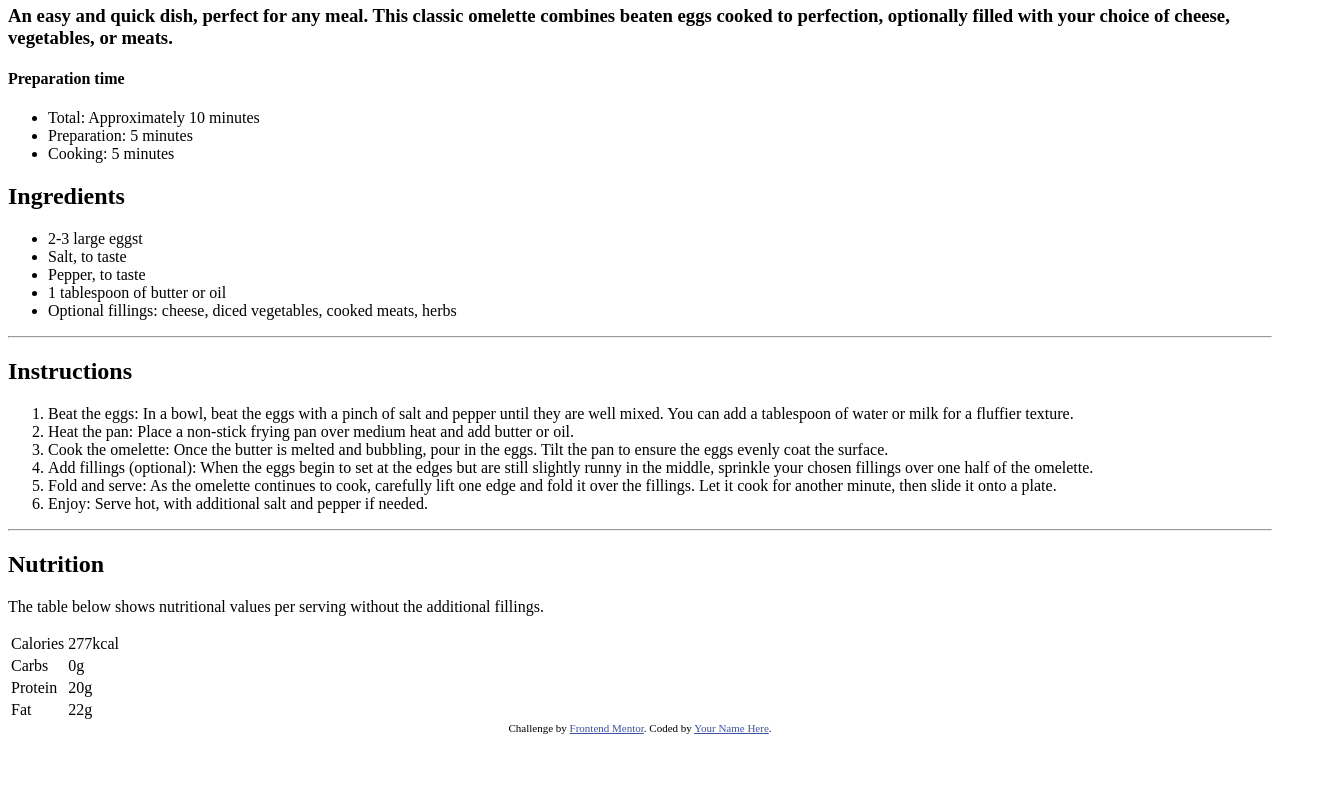
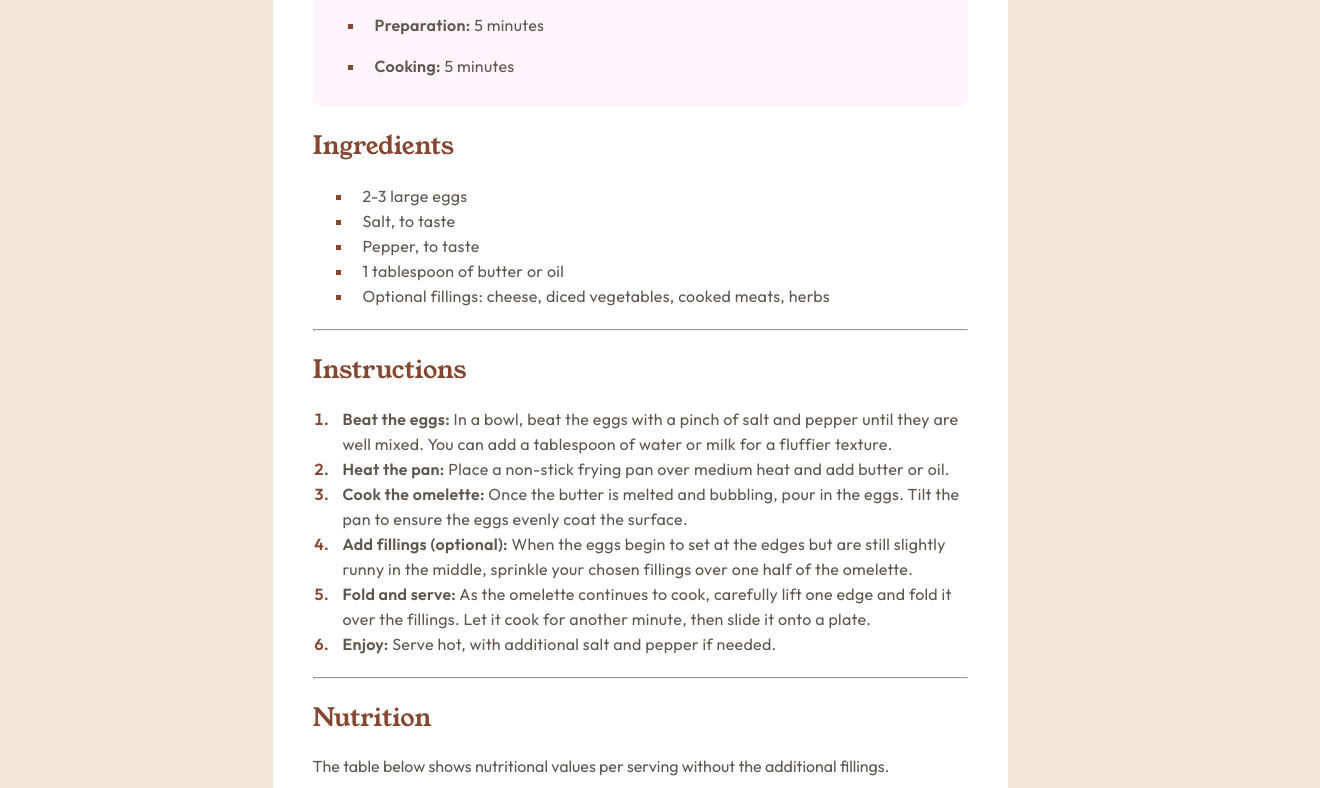
Before and after one commit to Alex-Gamarano/recipe-page-frontend-mentor, a plain HTML site: page index.html in a window 1280 px wide. Shown: the part 687-1475 px from the top of the page, 1320 px wide, since content can reach past the window. Before the commit the page ends 1429 px from the top, so only its background shows below. Drawn offline with Linux system fonts and the light colour scheme.

Commit message:
HtML classes added. CSS - Applied.

```diff
--- a/index.html
+++ b/index.html
@@ -14,29 +14,35 @@
     <title>Frontend Mentor | Recipe page</title>
   </head>
   <body>
+    <div class="box">
+      <img src="./assets/images/image-omelette.jpeg" alt="omelette" />
+      <main class="container">
         <header>
-      <img src="./assets/images/image-omelette.jpeg" alt="omelette" />
           <h1>Simple Omelette Recipe</h1>
-      <h3>
+          <p>
             An easy and quick dish, perfect for any meal. This classic omelette
             combines beaten eggs cooked to perfection, optionally filled with your
             choice of cheese, vegetables, or meats.
-      </h3>
-      <h4>Preparation time</h4>
-      <section>
+          </p>
+          <section id="card">
+            <h3>Preparation time</h3>
             <ul>
-          <li>Total: Approximately 10 minutes</li>
-          <li>Preparation: 5 minutes</li>
-          <li>Cooking: 5 minutes</li>
+              <li>
+                <p><span class="bold">Total:</span> Approximately 10 minutes</p>
+              </li>
+              <li>
+                <p><span class="bold">Preparation:</span> 5 minutes</p>
+              </li>
+              <li>
+                <p><span class="bold">Cooking:</span> 5 minutes</p>
+              </li>
             </ul>
           </section>
         </header>
-
-    <main>
         <section>
           <h2>Ingredients</h2>
           <ul>
-          <li>2-3 large eggst</li>
+            <li>2-3 large eggs</li>
             <li>Salt, to taste</li>
             <li>Pepper, to taste</li>
             <li>1 tablespoon of butter or oil</li>
@@ -50,29 +56,33 @@
           <h2>Instructions</h2>
           <ol>
             <li>
-            Beat the eggs: In a bowl, beat the eggs with a pinch of salt and
-            pepper until they are well mixed. You can add a tablespoon of water
-            or milk for a fluffier texture.
+              <span class="bold">Beat the eggs:</span> In a bowl, beat the eggs
+              with a pinch of salt and pepper until they are well mixed. You can
+              add a tablespoon of water or milk for a fluffier texture.
             </li>
             <li>
-            Heat the pan: Place a non-stick frying pan over medium heat and add
-            butter or oil.
+              <span class="bold">Heat the pan:</span> Place a non-stick frying pan
+              over medium heat and add butter or oil.
             </li>
             <li>
-            Cook the omelette: Once the butter is melted and bubbling, pour in
-            the eggs. Tilt the pan to ensure the eggs evenly coat the surface.
+              <span class="bold">Cook the omelette:</span> Once the butter is
+              melted and bubbling, pour in the eggs. Tilt the pan to ensure the
+              eggs evenly coat the surface.
             </li>
             <li>
-            Add fillings (optional): When the eggs begin to set at the edges but
-            are still slightly runny in the middle, sprinkle your chosen
-            fillings over one half of the omelette.
+              <span class="bold">Add fillings (optional):</span> When the eggs
+              begin to set at the edges but are still slightly runny in the
+              middle, sprinkle your chosen fillings over one half of the omelette.
             </li>
             <li>
-            Fold and serve: As the omelette continues to cook, carefully lift
-            one edge and fold it over the fillings. Let it cook for another
-            minute, then slide it onto a plate.
+              <span class="bold">Fold and serve:</span> As the omelette continues
+              to cook, carefully lift one edge and fold it over the fillings. Let
+              it cook for another minute, then slide it onto a plate.
             </li>
-          <li>Enjoy: Serve hot, with additional salt and pepper if needed.</li>
+            <li>
+              <span class="bold">Enjoy:</span> Serve hot, with additional salt and
+              pepper if needed.
+            </li>
           </ol>
         </section>
         <hr />
@@ -82,16 +92,17 @@
             The table below shows nutritional values per serving without the
             additional fillings.
           </p>
-        <table>
-          <tr>
+          <table class="container">
+            <tbody>
+              <tr class="line">
                 <td>Calories</td>
                 <td>277kcal</td>
               </tr>
-          <tr>
+              <tr class="line">
                 <td>Carbs</td>
                 <td>0g</td>
               </tr>
-          <tr>
+              <tr class="line">
                 <td>Protein</td>
                 <td>20g</td>
               </tr>
@@ -99,15 +110,18 @@
                 <td>Fat</td>
                 <td>22g</td>
               </tr>
+            </tbody>
           </table>
         </section>
+        </div>
+    </div>
     </main>
     <footer>
       <div class="attribution">
         Challenge by
         <a href="https://www.frontendmentor.io?ref=challenge" target="_blank"
           >Frontend Mentor</a
-        >. Coded by <a href="#">Your Name Here</a>.
+        >. Coded by <a href="#">Alex.G#81</a>.
       </div>
     </footer>
   </body>
--- a/styles.css
+++ b/styles.css
@@ -1,3 +1,144 @@
+*,
+*::after,
+*::before {
+  box-sizing: border-box;
+}
+:root {
+  /* ## Colors */
+  --nutmeg: hsl(14, 45%, 36%);
+  --dark-raspberry: #7b284f;
+  --light-raspberry: #823352;
+  --white: hsl(0, 0%, 100%);
+  --rose-white: hsl(330, 100%, 98%);
+  --eggshell: hsl(30, 54%, 90%);
+  --light-grey: hsl(30, 18%, 87%);
+  --wenge-brown: hsl(30, 10%, 34%);
+  --dark-charcoal: hsl(24, 5%, 18%);
+  --color-primary: #2584ff;
+}
+@font-face {
+  font-family: "Young Serif";
+  src: url(./assets/fonts/young-serif/YoungSerif-Regular.ttf);
+}
+@font-face {
+  font-family: "Outfit";
+  src: url(./assets/fonts/outfit/Outfit-VariableFont_wght.ttf);
+}
+
+html {
+  font-size: 62.5%;
+}
+
+body {
+  margin: 0;
+  display: flex;
+  flex-direction: column;
+  align-items: center;
+  font-family: "Outfit";
+  background-color: var(--eggshell);
+}
+.box {
+  width: 735px;
+  margin: 90px;
+  background-color: var(--white);
+  border-radius: 30px;
+  display: flex;
+  flex-direction: column;
+  align-items: center;
+  padding-bottom: 20px;
+}
+.container {
+  width: 655px;
+  background-color: var(--white);
+}
+
+img {
+  width: 655px;
+  margin-top: 40px;
+  border-radius: 10px;
+}
+
+h1 {
+  color: var(--dark-charcoal);
+  font-size: 3.5rem;
+}
+
+h1,
+h2 {
+  font-family: "Young Serif";
+  font-weight: 400;
+}
+h2 {
+  color: var(--nutmeg);
+  font-size: 2.5rem;
+}
+h3 {
+  font-size: 2rem;
+  color: var(--light-raspberry);
+  margin-left: 25px;
+}
+
+ol {
+  padding-left: 20px;
+}
+ol li::marker {
+  color: var(--nutmeg);
+  font-weight: 600;
+}
+ul li::marker {
+  color: var(--nutmeg);
+}
+
+ul {
+  list-style-type: square;
+}
+
+p,
+li,
+td {
+  font-size: 1.6rem;
+  color: var(--wenge-brown);
+}
+li {
+  padding-left: 10px;
+  letter-spacing: 0.3px;
+  line-height: 25px;
+}
+
+#card {
+  background-color: var(--rose-white);
+  padding: 12px;
+  border-radius: 10px;
+}
+hr {
+  margin: 20px 0;
+}
+
+.bold {
+  font-weight: 600;
+}
+
+td {
+  width: 65px;
+  padding: 15px 30px;
+  font-weight: 400;4
+}
+tbody {
+  display: flex;
+  flex-direction: column;
+}
+.line {
+  border-bottom: 1px solid #ddd;
+}
+tr {
+display: grid;
+grid-template-columns: 1fr 1fr;
+}
+tr :nth-child(2) {
+  color: var(--nutmeg);
+  font-weight: 700;
+}
+
 .attribution {
   font-size: 11px;
   text-align: center;
@@ -5,3 +146,21 @@
 .attribution a {
   color: hsl(228, 45%, 44%);
 }
+
+@media screen and (width<426px) {
+  body {
+    background-color: var(--white);
+  }
+  .container {
+    width: 83dvw;
+  }
+
+  .box {
+    width: 100dvw;
+  }
+
+  img {
+    margin: 0;
+    width: 100dvw;
+  }
+}
```
Lines whose indentation alone changed are shown as unchanged.
